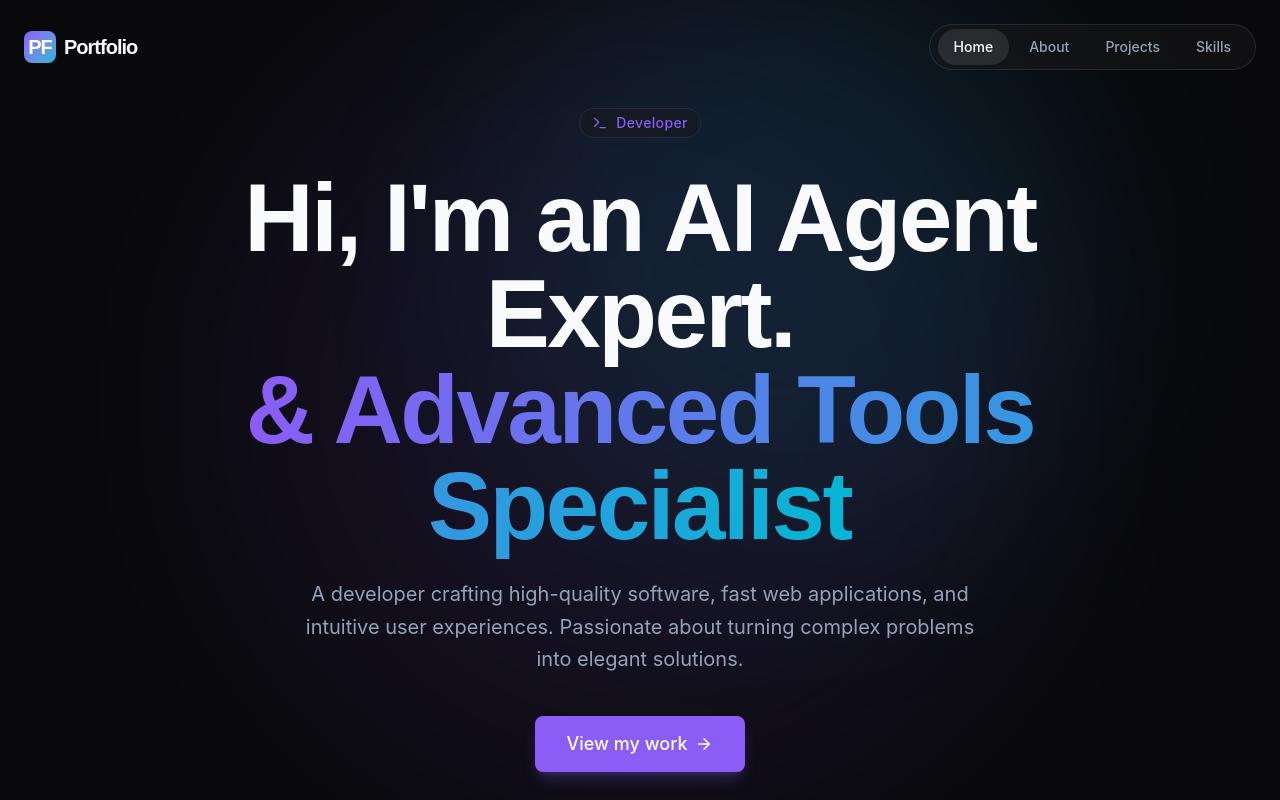
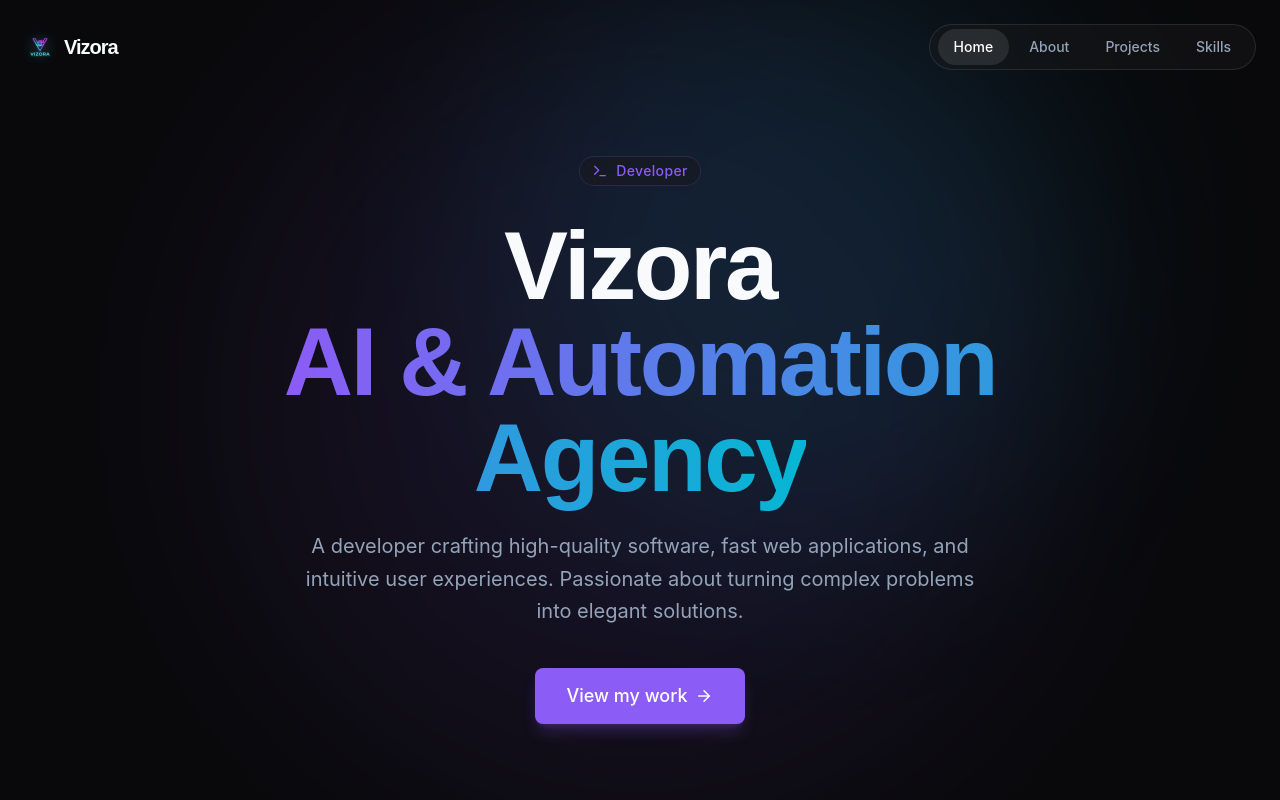
Before and after one commit to randirsingh150401-sudo/portfolio-website, a React (Vite) app: page / in a window 1280 px wide. Shown: the top 800 px of the page. Built offline with nearby package versions, Linux system fonts and the light colour scheme.

Commit message:
Update company name to Vizora and add logo

```diff
--- a/index.html
+++ b/index.html
@@ -4,7 +4,7 @@
     <meta charset="UTF-8" />
     <link rel="icon" type="image/svg+xml" href="/favicon.svg" />
     <meta name="viewport" content="width=device-width, initial-scale=1.0" />
-    <title>portfolio-website</title>
+    <title>Vizora</title>
   </head>
   <body>
     <div id="root"></div>
--- a/src/components/Navbar.tsx
+++ b/src/components/Navbar.tsx
@@ -46,10 +46,8 @@ export function Navbar() {
     >
       <div className="container px-6 mx-auto flex items-center justify-between">
         <a href="#home" className="text-xl font-display font-bold tracking-tighter flex items-center gap-2 group">
-          <div className="w-8 h-8 rounded-lg bg-gradient-to-br from-primary to-accent flex items-center justify-center text-white font-bold group-hover:scale-110 transition-transform">
-            PF
-          </div>
-          <span className="hidden sm:inline">Portfolio</span>
+          <img src="/logo.jpg" alt="Vizora Logo" className="w-8 h-8 object-contain rounded-lg group-hover:scale-110 transition-transform" />
+          <span className="hidden sm:inline">Vizora</span>
         </a>
 
         <nav className="hidden md:flex items-center gap-1 bg-surface/50 border border-white/10 rounded-full px-2 py-1">
--- a/src/components/sections/Hero.tsx
+++ b/src/components/sections/Hero.tsx
@@ -30,7 +30,7 @@ export function Hero() {
             transition={{ duration: 0.5, delay: 0.1 }}
             className="text-5xl md:text-7xl lg:text-8xl font-bold tracking-tight mb-6"
           >
-            Hi, I'm {hero.name}.
+            {hero.name}
             <br />
             <span className="text-gradient">{hero.tagline}</span>
           </motion.h1>
--- a/src/data/content.ts
+++ b/src/data/content.ts
@@ -4,8 +4,8 @@ import jwVideo from "../assets/jw.mov";
 
 export const siteContent = {
   hero: {
-    name: "an AI Agent Expert",
-    tagline: "& Advanced Tools Specialist",
+    name: "Vizora",
+    tagline: "AI & Automation Agency",
     description:
       "A developer crafting high-quality software, fast web applications, and intuitive user experiences. Passionate about turning complex problems into elegant solutions.",
     ctaText: "View my work",
```
Also changed, not shown: public/logo.jpg (added).
